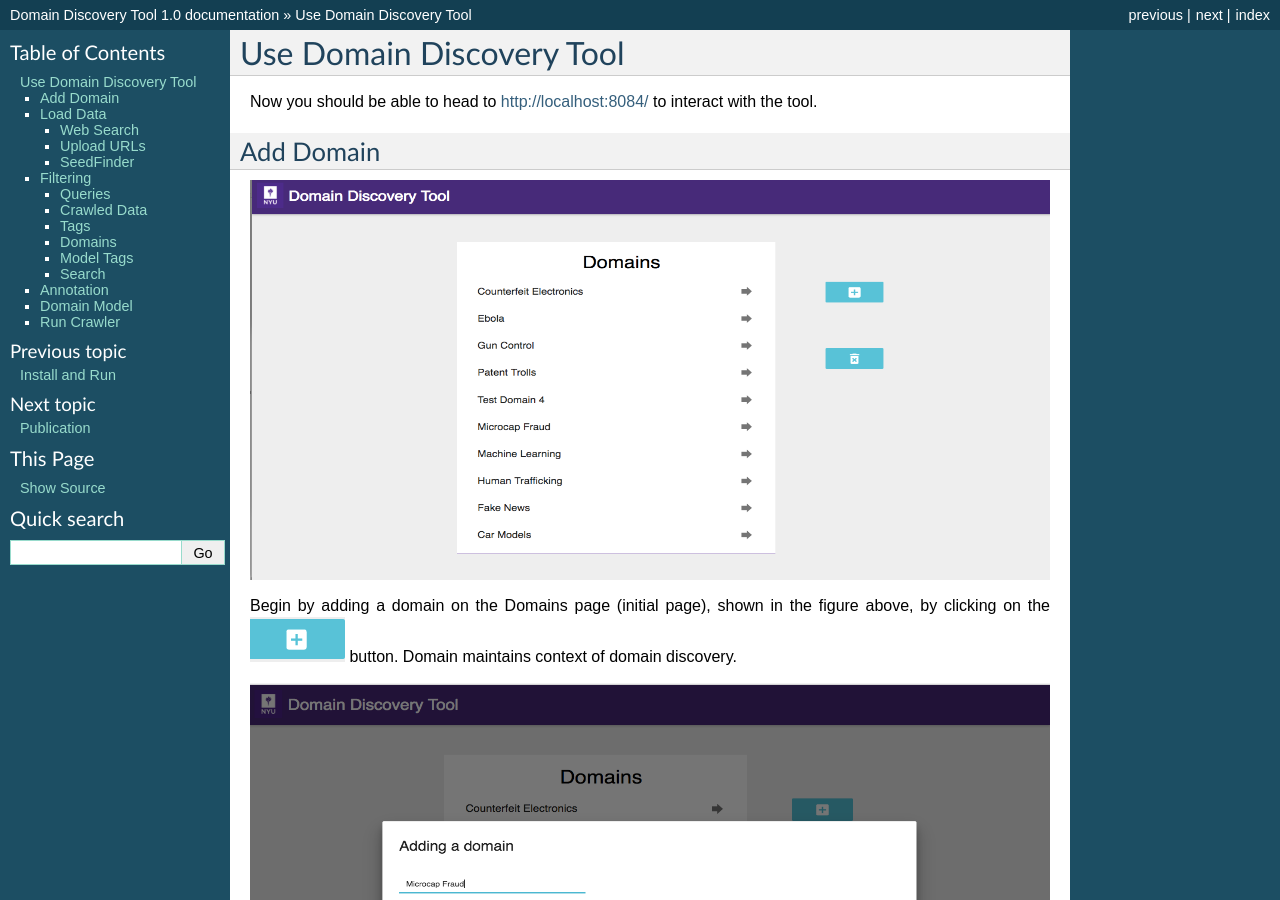
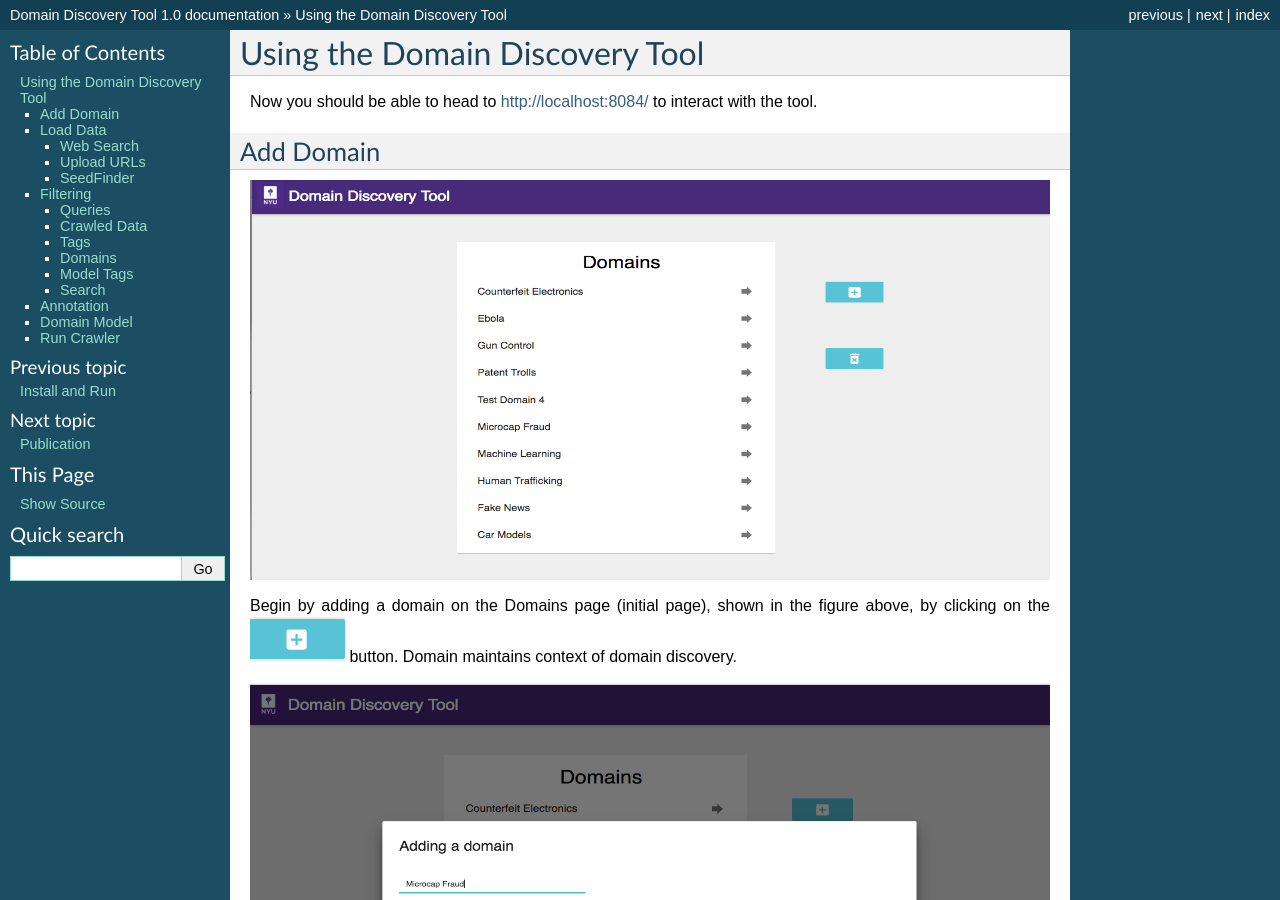
Before and after one commit to VIDA-NYU/domain_discovery_tool, a Sphinx documentation site: the page built from docs/use.rst, in a window 1280 px wide and 900 px high. Built offline with Sphinx 7.4.7, drawn with Linux system fonts in a browser that asks for light colours; some of the changed text lies outside the part shown.

Commit message:
Update use.rst
change the title

```diff
--- a/docs/use.rst
+++ b/docs/use.rst
@@ -1,5 +1,5 @@
-Use Domain Discovery Tool
-=========================
+Using the Domain Discovery Tool
+===============================
 
 Now you should be able to head to http://localhost:8084/ to interact with the tool.
 
```
